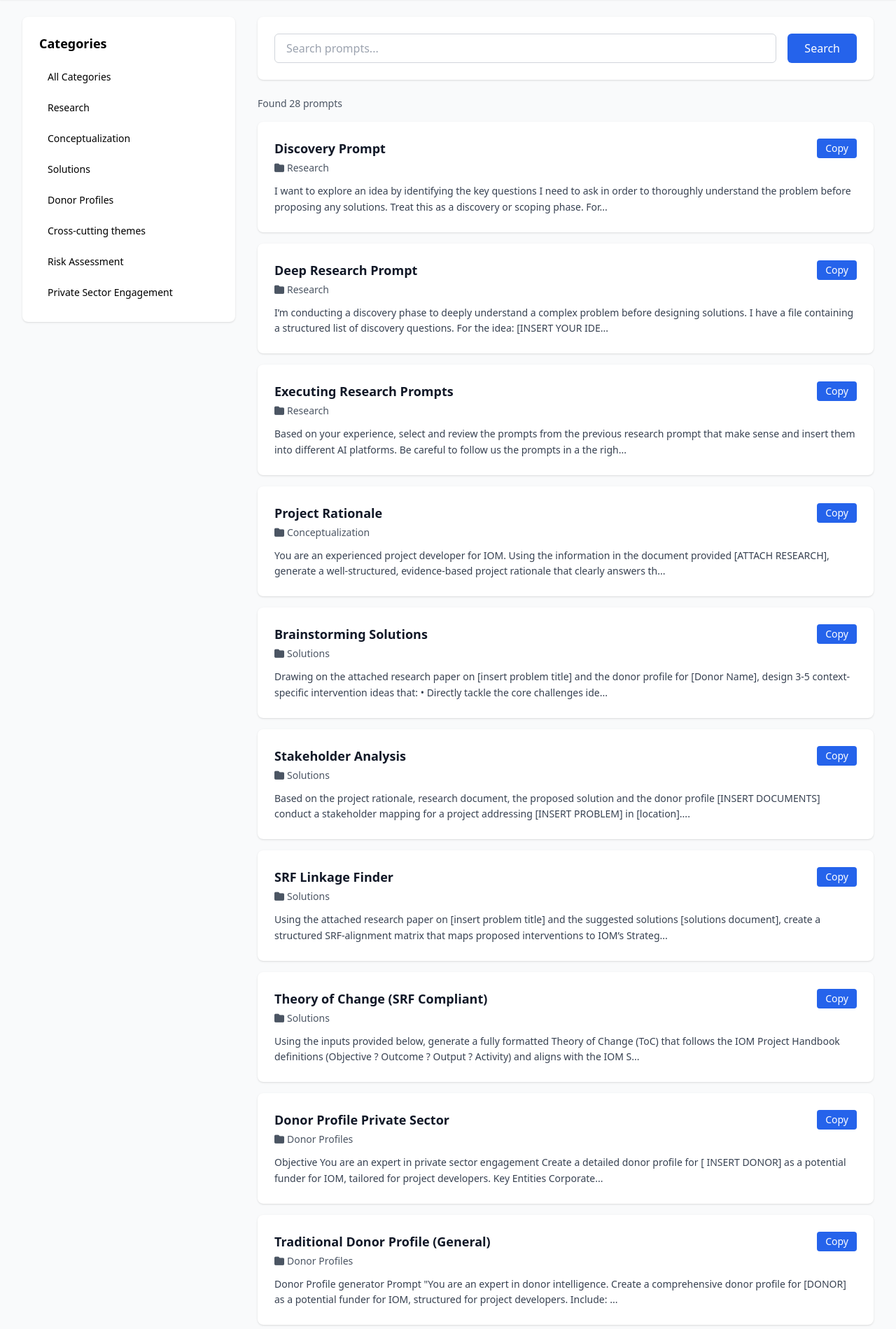
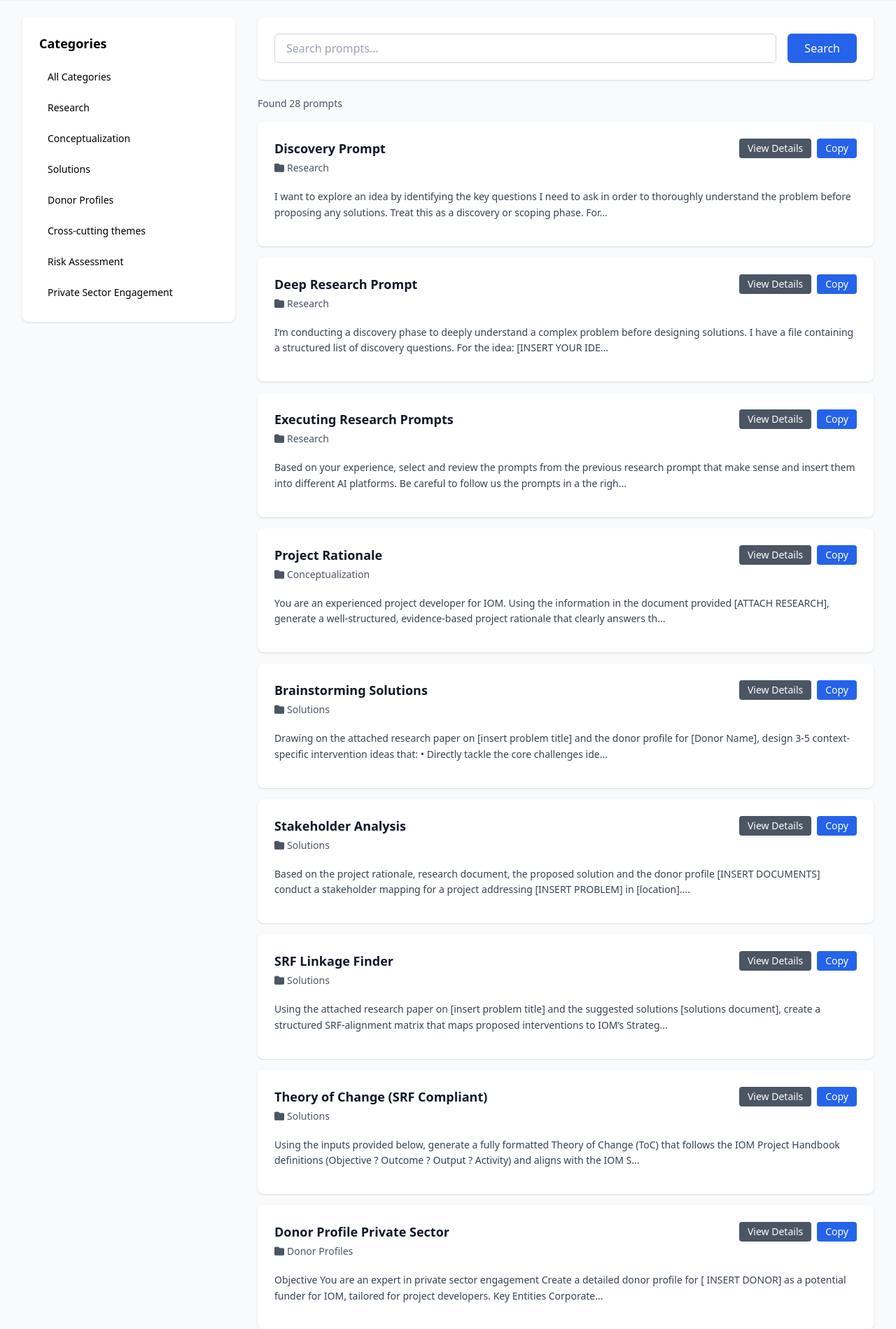
Before and after one commit to iom/Project-Development-Prompt-Library, a FastAPI app: page / in a window 1280 px wide. Shown: the part 65-1964 px from the top of the page at 70% size. Run offline with FastAPI, Linux system fonts and the light colour scheme; data comes from the database, SQL or seed files in the repository; some libraries are stand-ins or nearby versions.

Commit message:
Improve prompt display and add platform and instruction details
Refactor library.html to include toggle functionality for prompt details, display AI platform, and show instructions. Update prompts.html to integrate the toggle and display platform/instructions. Modify import_seed.py to include 'ai_platform' and 'instructions' during data import.

Replit-Commit-Author: Agent
Replit-Commit-Session-Id: f6bd8fc1-7d66-493e-8ac2-a1d29ce5c3a1
Replit-Commit-Checkpoint-Type: intermediate_checkpoint
Replit-Commit-Screenshot-Url: https://storage.googleapis.com/screenshot-production-us-central1/5f27774c-c4ad-488d-a108-0c7a91a22b3c/f6bd8fc1-7d66-493e-8ac2-a1d29ce5c3a1/MXHfdbK

```diff
--- a/app/templates/library.html
+++ b/app/templates/library.html
@@ -58,6 +58,23 @@ function selectCategory(categoryId) {
     htmx.ajax('GET', `/htmx/prompts?${params.toString()}`, {target: '#promptsList'});
 }
 
+// Toggle prompt details
+function togglePromptDetails(promptId) {
+    const details = document.getElementById(`details-${promptId}`);
+    const preview = document.getElementById(`preview-${promptId}`);
+    const toggleText = document.getElementById(`toggle-text-${promptId}`);
+
+    if (details.classList.contains('hidden')) {
+        details.classList.remove('hidden');
+        preview.classList.add('hidden');
+        toggleText.textContent = 'Hide Details';
+    } else {
+        details.classList.add('hidden');
+        preview.classList.remove('hidden');
+        toggleText.textContent = 'View Details';
+    }
+}
+
 // Copy prompt by ID
 function copyPrompt(promptId) {
     fetch(`/api/prompts/${promptId}`)
--- a/app/templates/partials/prompts.html
+++ b/app/templates/partials/prompts.html
@@ -8,33 +8,64 @@
         <div class="flex justify-between items-start mb-3">
             <div class="flex-1">
                 <h3 class="text-lg font-semibold text-gray-900 mb-1">
-                    <a href="/prompt/{{ prompt.id }}" class="hover:text-blue-600">{{ prompt.title }}</a>
+                    <button onclick="togglePromptDetails('{{ prompt.id }}')" class="hover:text-blue-600 text-left">
+                        {{ prompt.title }}
+                    </button>
                 </h3>
-                <div class="flex items-center space-x-2 text-sm text-gray-600">
+                <div class="flex items-center space-x-4 text-sm text-gray-600 mb-2">
                     <span class="inline-flex items-center">
                         <i class="fas fa-folder mr-1"></i>
                         {{ categories.get(prompt.category_id, 'Unknown') }}
                     </span>
                     {% if prompt.ai_platform %}
-                    <span class="inline-flex items-center">
+                    <span class="inline-flex items-center bg-blue-100 text-blue-800 px-2 py-1 rounded-full">
                         <i class="fas fa-robot mr-1"></i>
                         {{ prompt.ai_platform }}
                     </span>
                     {% endif %}
                 </div>
             </div>
-            <button onclick="copyPrompt('{{ prompt.id }}')"
-                    class="bg-blue-600 text-white px-3 py-1 rounded text-sm hover:bg-blue-700">
-                Copy
-            </button>
+            <div class="flex space-x-2">
+                <button onclick="togglePromptDetails('{{ prompt.id }}')"
+                        class="bg-gray-600 text-white px-3 py-1 rounded text-sm hover:bg-gray-700">
+                    <span id="toggle-text-{{ prompt.id }}">View Details</span>
+                </button>
+                <button onclick="copyPrompt('{{ prompt.id }}')"
+                        class="bg-blue-600 text-white px-3 py-1 rounded text-sm hover:bg-blue-700">
+                    Copy
+                </button>
+            </div>
         </div>
-        <p class="text-gray-700 text-sm leading-relaxed">
+
+        <!-- Preview text -->
+        <div id="preview-{{ prompt.id }}" class="text-gray-700 text-sm leading-relaxed mb-3">
             {% if prompt.body|length > 200 %}
                 {{ prompt.body[:200] }}...
             {% else %}
                 {{ prompt.body }}
             {% endif %}
-        </p>
+        </div>
+
+        <!-- Full details (hidden by default) -->
+        <div id="details-{{ prompt.id }}" class="hidden">
+            {% if prompt.instructions %}
+            <div class="mb-4 p-3 bg-yellow-50 border-l-4 border-yellow-400">
+                <h4 class="text-sm font-semibold text-yellow-800 mb-2">
+                    <i class="fas fa-lightbulb mr-1"></i>
+                    Instructions
+                </h4>
+                <p class="text-sm text-yellow-700">{{ prompt.instructions }}</p>
+            </div>
+            {% endif %}
+
+            <div class="p-3 bg-gray-50 border rounded">
+                <h4 class="text-sm font-semibold text-gray-800 mb-2">
+                    <i class="fas fa-file-text mr-1"></i>
+                    Full Prompt
+                </h4>
+                <p class="text-sm text-gray-700 whitespace-pre-line">{{ prompt.body }}</p>
+            </div>
+        </div>
     </div>
     {% endfor %}
 </div>
--- a/seed/import_seed.py
+++ b/seed/import_seed.py
@@ -82,6 +82,8 @@ def import_seed_data():
                 title=item['title'],
                 body=item['body'],
                 category_id=category.id,
+                ai_platform=item.get('ai_platform'),
+                instructions=item.get('instructions'),
                 status=item.get('status', 'published'),
                 tags=','.join(item.get('tags', [])) if item.get('tags') else None
             )
```
Also changed, not shown: 1 other file.
